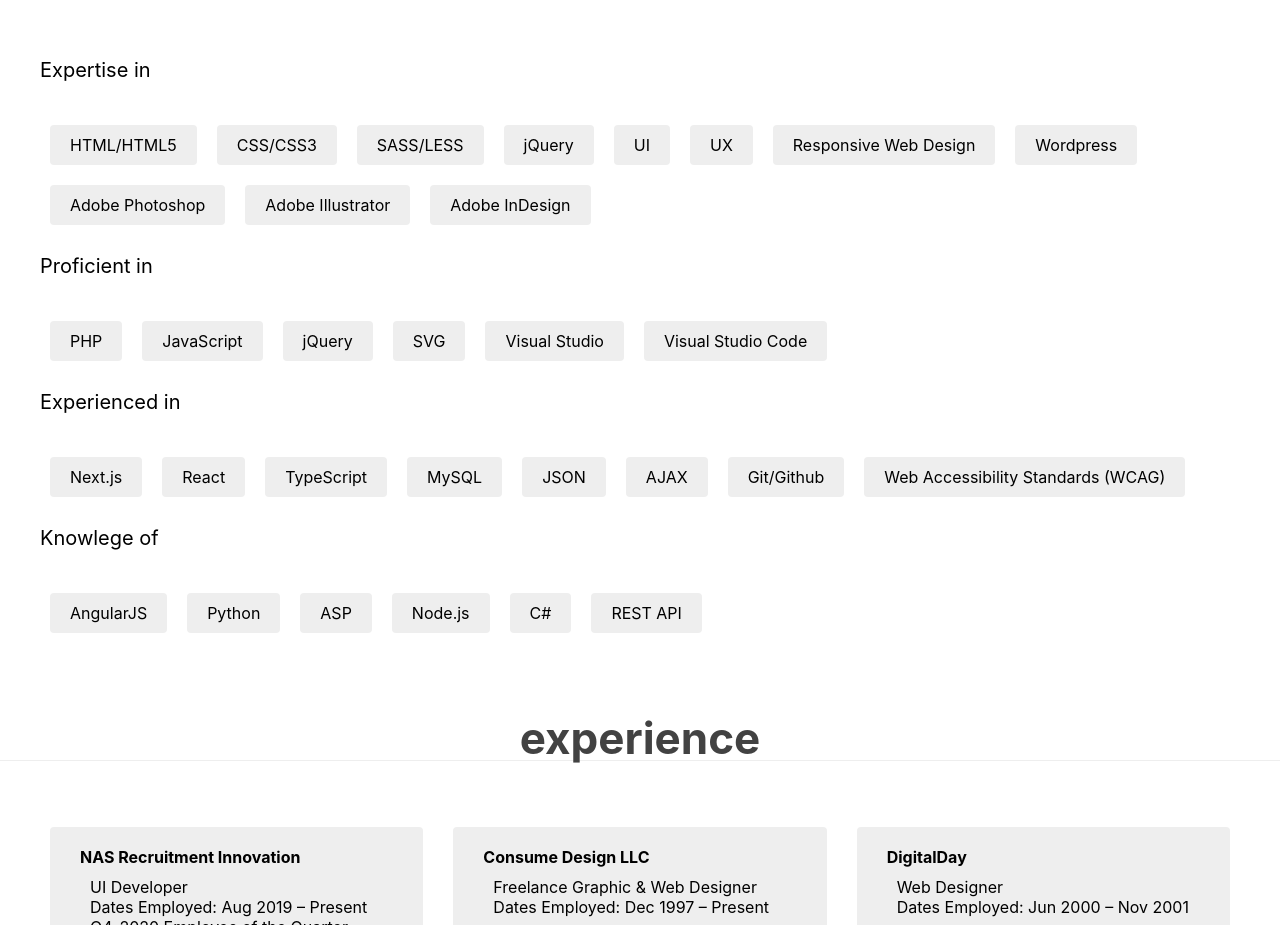
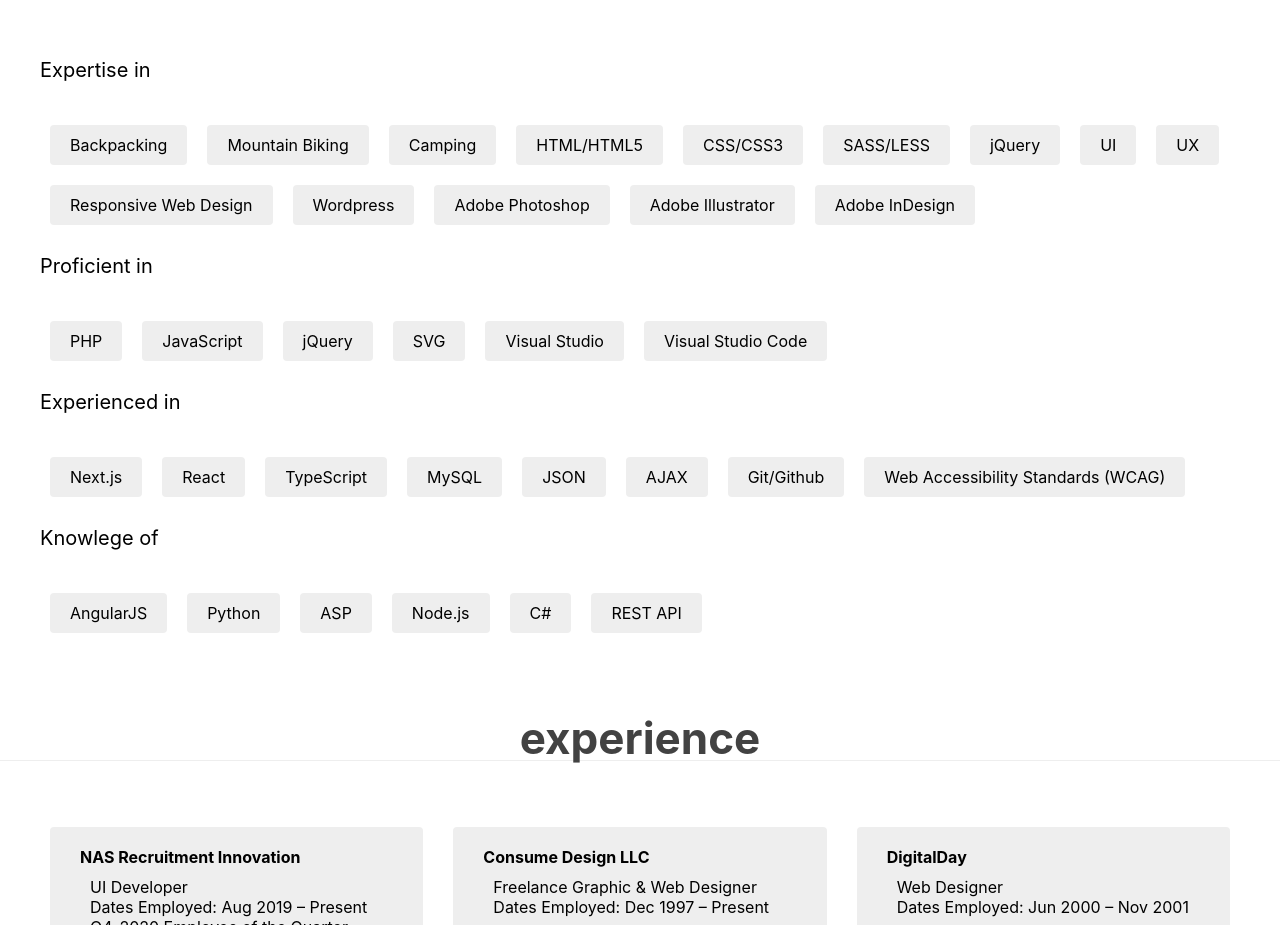
Before and after one commit to theckeler/consume, a Next.js app: page /about in a window 1280 px wide. Shown: the part 940-1865 px from the top of the page. Built offline with nearby package versions, Linux system fonts and the light colour scheme.

Commit message:
more about

```diff
--- a/pages/about.js
+++ b/pages/about.js
@@ -67,6 +67,9 @@
             <section className={'wrapper ' + styles.content}>
                 <p>Expertise in</p>
                 <ul className={styles.list}>
+                    <li>Backpacking</li>
+                    <li>Mountain Biking</li>
+                    <li>Camping</li>
                     <li>HTML/HTML5</li>
                     <li>CSS/CSS3</li>
                     <li>SASS/LESS</li>
```
